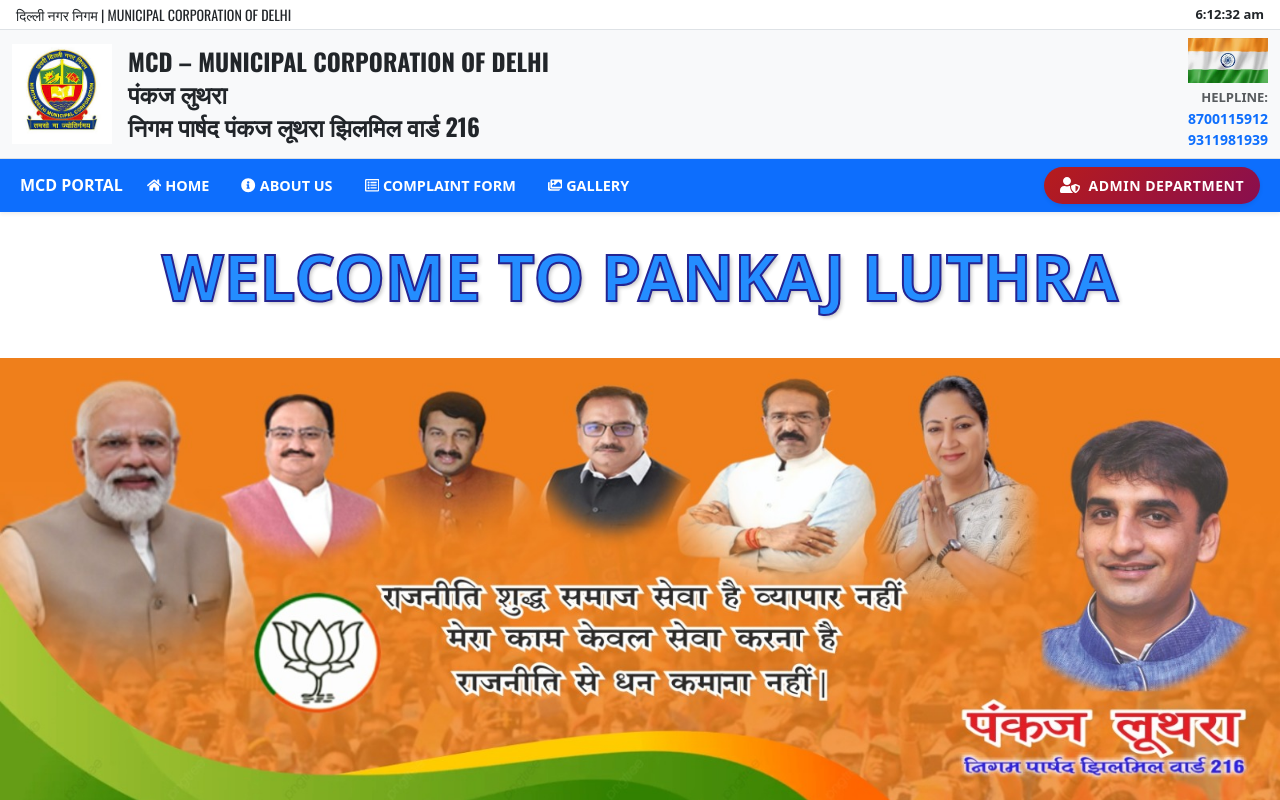
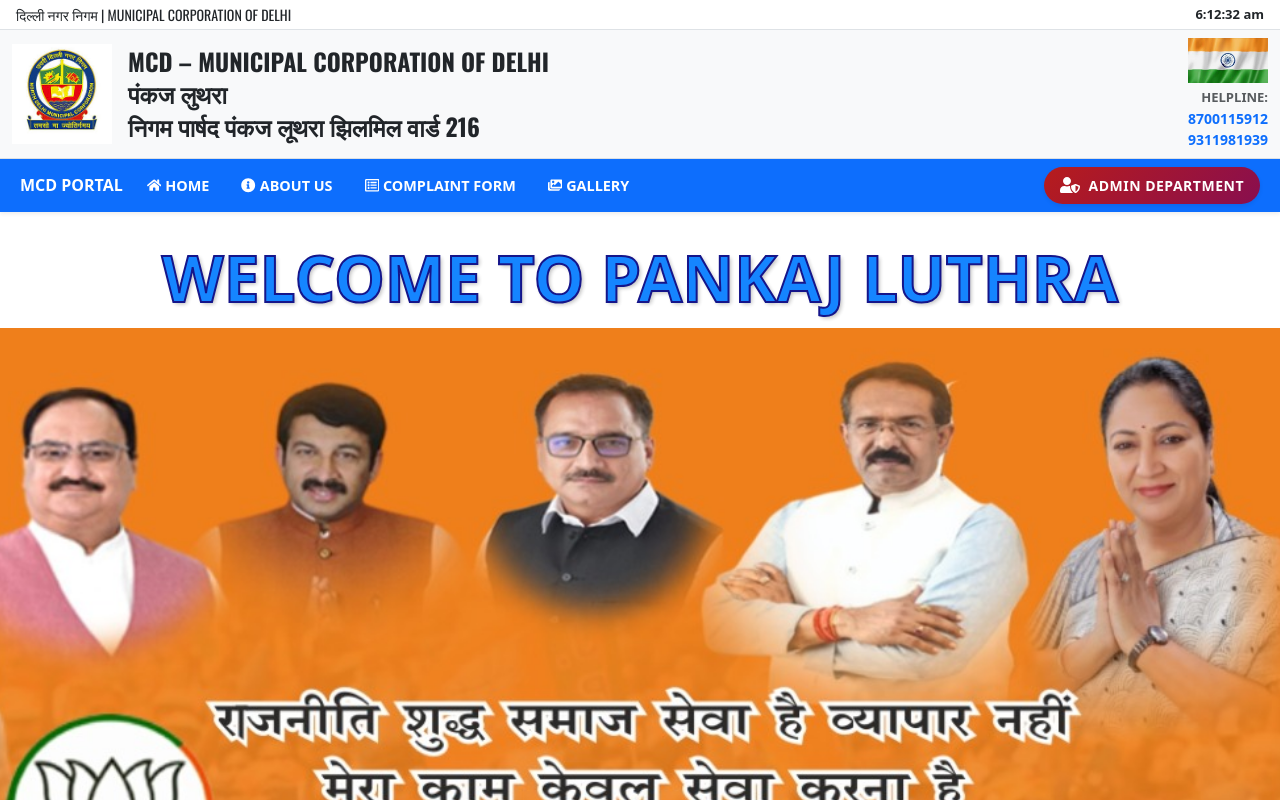
Before and after one commit to DiveshSachdeva12/MCD-OFFICE, a React (Vite) app in the folder frontend/: page / in a window 1280 px wide. Shown: the top 800 px of the page. Built offline with nearby package versions, Linux system fonts and the light colour scheme.

Commit message:
all forms and heading update

```diff
--- a/frontend/src/pages/Home.css
+++ b/frontend/src/pages/Home.css
@@ -14,6 +14,8 @@
   text-shadow: 2px 2px 4px rgba(0,0,0,0.3);
   white-space: nowrap;
   animation: fadeInOut 4s ease-in-out infinite;
+  z-index: 2;
+  position: relative;
 }
 
 @keyframes fadeInOut {
@@ -29,7 +31,7 @@
 
 .banner-img {
   width: 100%;
-  max-height: 500px;
-  object-fit: cover;
-  margin-top: 30px; /* Make space for heading */
+  height: 100vh;           /* Full screen height */
+  object-fit: cover;       /* Crop but fill container */
+  display: block;
 }
```
